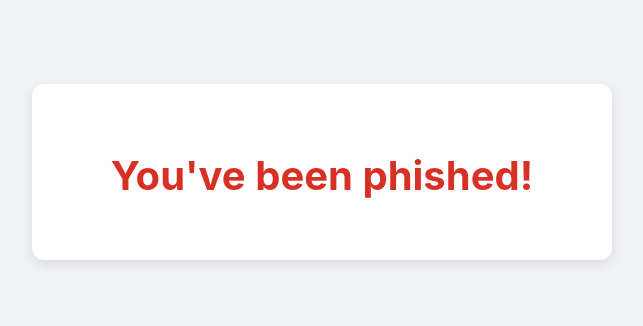
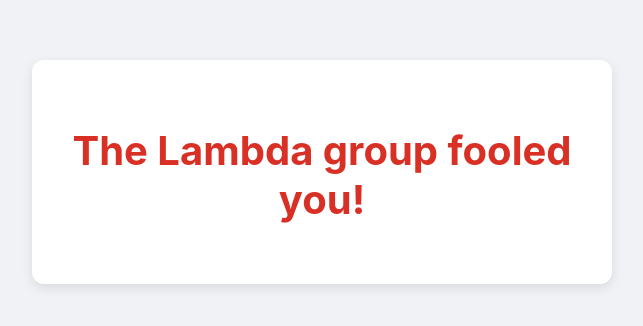
Before and after one commit to xavierjeffy/PUBP6725, a plain HTML site: page index.html in a window 1280 px wide. Shown: the part 228-554 px from the top of the page, without its empty margins (318-961 px from the left). Drawn offline with Linux system fonts and the light colour scheme.

Commit message:
Update and rename phish.html to index.html

```diff
--- a/phish.html
+++ b/index.html
@@ -3,7 +3,7 @@
 <head>
     <meta charset="UTF-8">
     <meta name="viewport" content="width=device-width, initial-scale=1.0">
-    <title>Security Simulation</title>
+    <title>lhscybersecurity</title>
     <style>
         body {
             font-family: -apple-system, BlinkMacSystemFont, "Segoe UI", Roboto, Helvetica, Arial, sans-serif;
@@ -41,7 +41,7 @@
 </head>
 <body>
     <div class="container">
-        <h1>You've been phished!</h1>
+        <h1>The Lambda group fooled you!</h1>
     </div>
 </body>
 </html>
```
